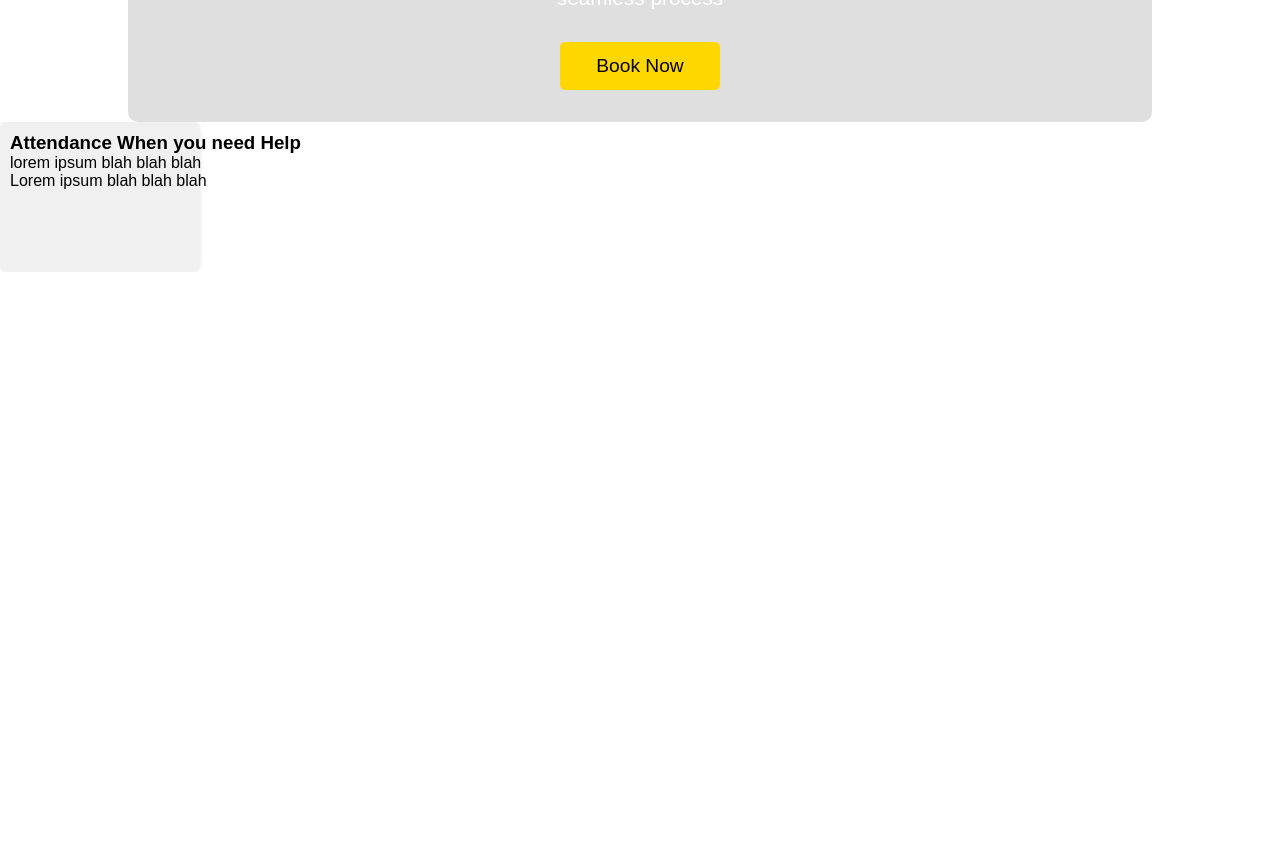
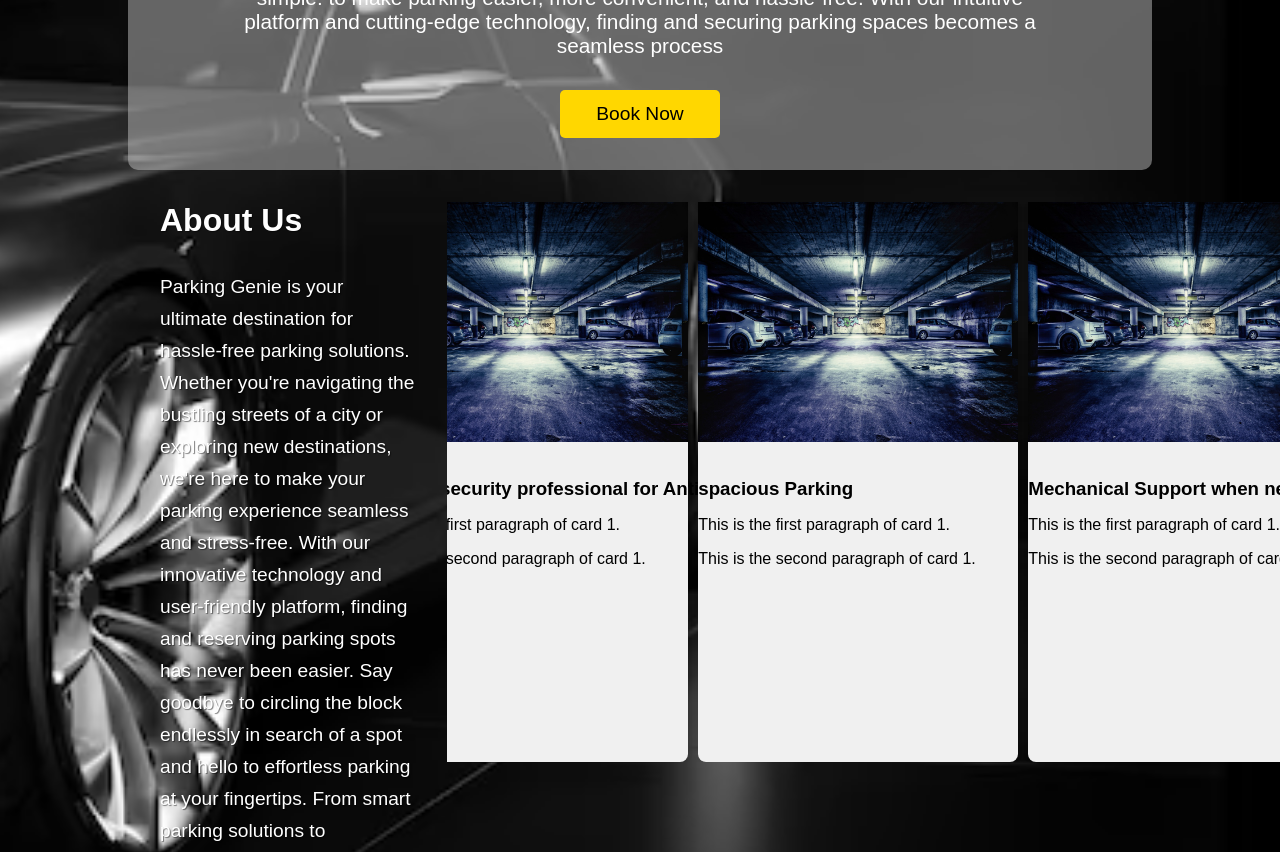
Before and after one commit to NipunaGamage888/nipuna-gamage-capstone, a React (Create React App) app: page / in a window 1280 px wide. Shown: the part 880-1732 px from the top of the page. Before the commit the page ends 1152 px from the top, so only its background shows below. Built offline with nearby package versions, Linux system fonts and the light colour scheme.

Commit message:
Styles the cards and added data

```diff
--- a/src/App.js
+++ b/src/App.js
@@ -1,4 +1,6 @@
 import './App.scss';
+import BookNow from './components/BookNow/BookNow';
+import Booking from './components/BookingSec/Booking';
 import Header from './components/Header/Header';
 import Main from './components/Main/Main';
 import { BrowserRouter, Routes, Route  } from 'react-router-dom';
@@ -10,6 +12,7 @@ function App() {
 
       <Routes>
        <Route path='/'element={<Main/>}/>
+       < Route path='/booknow' element={<BookNow/>}/>
       </Routes>
     </BrowserRouter>
     </div>
--- /dev/null
+++ b/src/Data/CardData.json
@@ -0,0 +1,43 @@
+[
+    {
+      "id": 1,
+      "heading": "Attendance For support",
+      "imageUrl": "image1.jpg",
+      "paragraphs1": "This is the first paragraph of card 1.",
+      "paragraph2":"This is the second paragraph of card 1."
+
+
+    },
+    {
+      "id": 2,
+      "heading": "Trained security professional for Anti Theft",
+      "imageUrl": "image2.jpg",
+      "paragraphs1": "This is the first paragraph of card 1.",
+      "paragraph2":"This is the second paragraph of card 1."
+
+    },
+    {
+        "id": 3,
+        "heading": "spacious Parking",
+        "imageUrl": "image2.jpg",
+        "paragraphs1": "This is the first paragraph of card 1.",
+        "paragraph2":"This is the second paragraph of card 1."
+
+      },
+      {
+        "id": 4,
+        "heading": "Mechanical Support when needed",
+        "imageUrl": "image2.jpg",
+        "paragraphs1": "This is the first paragraph of card 1.",
+        "paragraph2":"This is the second paragraph of card 1."
+
+      },
+      {
+        "id": 5,
+        "heading": "Secure Payment Methods",
+        "imageUrl": "image2.jpg",
+        "paragraphs1": "This is the first paragraph of card 1.",
+        "paragraph2":"This is the second paragraph of card 1."
+
+      }
+  ]
--- a/src/components/Book/Book.js
+++ b/src/components/Book/Book.js
@@ -1,7 +1,13 @@
 import React from "react";
 import './Book.scss'
+import { useNavigate } from "react-router-dom";
 
 function Book() {
+
+    const navigate= useNavigate()
+    const changetoBooking=()=>{
+        navigate('/booknow')
+    }
   return (
     <section className="book">
       <div className="book__main">
@@ -13,7 +19,7 @@ function Book() {
           cutting-edge technology, finding and securing parking spaces becomes a
           seamless process
         </p>
-        <button className="book__button">Book Now</button>
+        <button onClick={changetoBooking} className="book__button">Book Now</button>
       </div>
     </section>
   );
--- /dev/null
+++ b/src/components/BookNow/BookNow.js
@@ -0,0 +1,36 @@
+import React from 'react'
+import './BookNow.scss'
+import mainImage from "../../assets/mainImage.jpg";
+import Header from "../Header/Header";
+
+function BookNow() {
+  return (
+    <main className="book-now">
+      <div className="book-now__main">
+        <img className="book-now__image" src={mainImage} />
+      </div>
+      <div>
+        <Header />
+      </div>
+      <div className="book-now__desc-sec">
+        <p className="book-now__welcome">welcome to</p>
+        <h1 className="book-now__heading"></h1>
+        <p className="book-now__detail">
+          Parking genie systems revolutionize the urban landscape, seamlessly
+          blending technology with convenience to enhance the parking
+          experience.
+        </p>
+      </div>
+      <div className="book-now__background">
+        <div className="book-now__book">
+
+          <div className="book-now__cards-back">
+
+          </div>
+        </div>
+      </div>
+    </main>
+  );
+}
+
+export default BookNow
--- /dev/null
+++ b/src/components/BookNow/BookNow.scss
@@ -0,0 +1,63 @@
+.book-now {
+    &__main {
+      position: relative;
+    }
+    &__image {
+      position: absolute;
+      top: 0;
+      left: 0;
+      width: 100%;
+      height: 55rem;
+      z-index: -100;
+    }
+    &__heading {
+      padding: 1.5rem 0rem;
+      font-size: 4.5rem;
+      font-weight: bold;
+      color: #fff;
+      text-shadow: 1px 1px 1px rgba(0, 0, 0, 0.5);
+
+      &:before {
+        content: "Parking ";
+        color: #ffd700;
+      }
+
+      &:after {
+        content: "genie";
+        color: #fff;
+      }
+    }
+    &__desc-sec {
+      position: relative;
+      top: 12rem;
+      left: 5rem;
+      width: 50rem;
+    }
+    &__welcome {
+      font-size: 1.5rem;
+      font-weight: 400;
+      color: #aeadad;
+      text-shadow: 1px 1px 1px rgba(0, 0, 0, 0.5);
+    }
+    &__detail {
+      font-size: 1.5rem;
+      font-weight: 400;
+      color: #9b9b9b;
+      text-shadow: 1px 1px 1px rgba(0, 0, 0, 0.5);
+    }
+    &__book {
+      position: relative;
+      top: -8rem;
+
+
+    }
+    &__background{
+      position: relative;
+      top: 31rem;
+      background-image: url("../../assets//aboutUsBack.avif");
+      background-position: center;
+      background-size: cover;
+      background-repeat: no-repeat;
+
+    }
+  }
--- a/src/components/BookingSec/Booking.js
+++ b/src/components/BookingSec/Booking.js
@@ -1,15 +1,17 @@
 import React, { useState } from "react";
 import axios from "axios";
+import './Booking.scss'
 
 function Booking() {
   const [address, setAddress] = useState("");
   const [parkingLots, setParkingLots] = useState([]);
   const submitAddress = async (event) => {
-    event.preventDefault()
+    event.preventDefault();
     try {
       const result = await axios.get(
         `http://localhost:8081/api/parking/location/${address}`
       );
+      console.log(result.data.nearbyParkingLots);
       setParkingLots(result.data.nearbyParkingLots);
     } catch (error) {
       console.error(error);
@@ -18,6 +20,23 @@ function Booking() {
 
   return (
     <div>
+      return (
+      <section className="book">
+        <div className="book__main">
+          <h2 className="book__heading">Book Now</h2>
+          <p className="book__para">
+            At Parking Genie, we're committed to transforming the parking
+            experience. Our goal is simple: to make parking easier, more
+            convenient, and hassle-free. With our intuitive platform and
+            cutting-edge technology, finding and securing parking spaces becomes
+            a seamless process
+          </p>
+          <button  className="book__button">
+            Book Now
+          </button>
+        </div>
+      </section>
+      );
       <form>
         <input
           placeholder="address"
@@ -25,12 +44,14 @@ function Booking() {
           type="text"
           onChange={(e) => setAddress(e.target.value)}
         />
-        <button type="submit" onClick={submitAddress} >Search</button>
+        <button type="submit" onClick={submitAddress}>
+          Search
+        </button>
       </form>
       {parkingLots.length > 0 ? (
         parkingLots.map((parkingLot) => (
-          <section>
-            <p>{parkingLot.name}</p>
+          <section key={parkingLot.id}>
+            <p>{parkingLot.parking_name}</p>
           </section>
         ))
       ) : (
--- a/src/components/Cards/Card.js
+++ b/src/components/Cards/Card.js
@@ -1,24 +1,42 @@
 import React from "react";
-import './Card.scss'
+import "./Card.scss";
+import mainImage from "../../assets/mainImage.jpg";
+import cardData from "../../Data/CardData.json";
 
 function Card() {
   return (
     <section className="card">
-
-        <article className="card__main">
-          <h1 className="card__heading">
-            Attendance When you need Help
-            {/*Security gurad
+      <div className="card__about">
+        <h1 className="card__aboutus-heading">About Us</h1>
+        <p className="card__aboutus-para">
+          Parking Genie is your ultimate destination for hassle-free parking
+          solutions. Whether you're navigating the bustling streets of a city or
+          exploring new destinations, we're here to make your parking experience
+          seamless and stress-free. With our innovative technology and
+          user-friendly platform, finding and reserving parking spots has never
+          been easier. Say goodbye to circling the block endlessly in search of
+          a spot and hello to effortless parking at your fingertips. From smart
+          parking solutions to convenient booking options, Parking Genie has you
+          covered every step of the way. Experience the future of parking with
+          Parking Genie today.
+        </p>
+      </div>
+      <div className="card__cards-sec">
+        {cardData.map((card) => (
+          <article key={card.id} className="card__main">
+            <img src={mainImage} className="card__img" />
+            <h1 className="card__heading">
+              {card.heading}
+              {/*Security gurad
                 //spacious
                 mechanical support when needed
              Secure payment methods*/}
-          </h1>
-          <p className="card__para">
-            lorem ipsum blah blah blah
-          </p>
-          <p>Lorem ipsum blah blah blah</p>
-        </article>
-
+            </h1>
+            <p className="card__para">{card.paragraphs1}</p>
+            <p className="card__para">{card.paragraph2}</p>
+          </article>
+        ))}
+      </div>
     </section>
   );
 }
--- a/src/components/Cards/Card.scss
+++ b/src/components/Cards/Card.scss
@@ -1,15 +1,56 @@
- .card{
+
+.card {
   display: flex;
+  align-items: flex-start;
+  justify-content: center;
+  margin: 2rem 0 25rem 10rem;
+  &__about {
+    display: flex;
+    flex-wrap: wrap;
+    width: 45%;
+  }
+  &__cards-sec {
+    display: flex;
+    align-items: center;
+    justify-content: center;
     overflow-x: auto;
     white-space: nowrap;
-    &__main{
+  }
+  &__main {
     flex: 0 0 auto;
-        width: 200px;
-        height: 150px;
+    width: 20rem;
+    height: 35rem;
     margin-right: 10px;
     background-color: #f0f0f0;
     border-radius: 8px;
-        padding: 10px;
     box-shadow: 0 0 5px rgba(0, 0, 0, 0.1);
   }
+  &__img {
+    width: 20rem;
+    height: 15rem;
+    margin-bottom: 1rem;
   }
+  &__heading {
+    margin-top: 1rem;
+  }
+  &__para {
+    margin: 1rem 0;
+  }
+  &__about {
+    height: 25rem;
+    margin-right: 2rem;
+  }
+  &__aboutus-para {
+    color: #fff;
+    text-shadow: 1px 1px 1px rgba(0, 0, 0, 0.5);
+    font-size: 1.2rem;
+    font-weight: 400;
+    line-height: 2rem;
+  }
+  &__aboutus-heading{
+    margin-bottom: 2rem;
+    color: #fff;
+    text-shadow: 1px 1px 1px rgba(0, 0, 0, 0.5);
+    font-size: 2rem;
+  }
+}
--- a/src/components/Main/Main.js
+++ b/src/components/Main/Main.js
@@ -23,10 +23,12 @@ function Main() {
           experience.
         </p>
       </div>
-      <div className="combine__book">
-        <Book />
-        <div>
-            <Card/>
+      <div className="combine__background">
+        <div className="combine__book">
+          <Book />
+          <div className="combine__cards-back">
+            <Card />
+          </div>
         </div>
       </div>
     </main>
--- a/src/components/Main/Main.scss
+++ b/src/components/Main/Main.scss
@@ -39,14 +39,25 @@
     color: #aeadad;
     text-shadow: 1px 1px 1px rgba(0, 0, 0, 0.5);
   }
-  &__detail{
+  &__detail {
     font-size: 1.5rem;
     font-weight: 400;
     color: #9b9b9b;
     text-shadow: 1px 1px 1px rgba(0, 0, 0, 0.5);
   }
-  &__book{
+  &__book {
     position: relative;
-    top: 20rem;
+    top: -8rem;
+
+
+  }
+  &__background{
+    position: relative;
+    top: 31rem;
+    background-image: url("../../assets//aboutUsBack.avif");
+    background-position: center;
+    background-size: cover;
+    background-repeat: no-repeat;
+
   }
 }
```
Also changed, not shown: src/assets/aboutUsBack.avif (added). Lines whose indentation alone changed are shown as unchanged.
